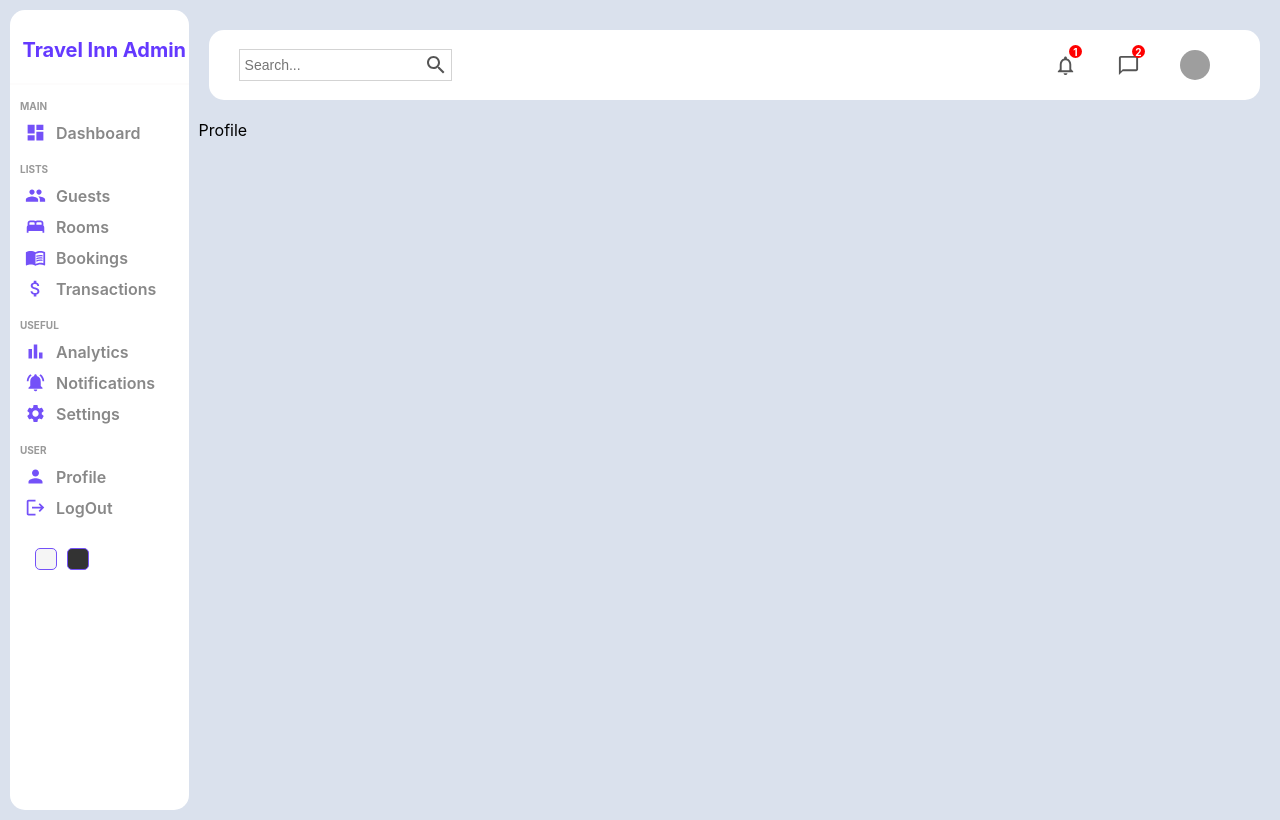
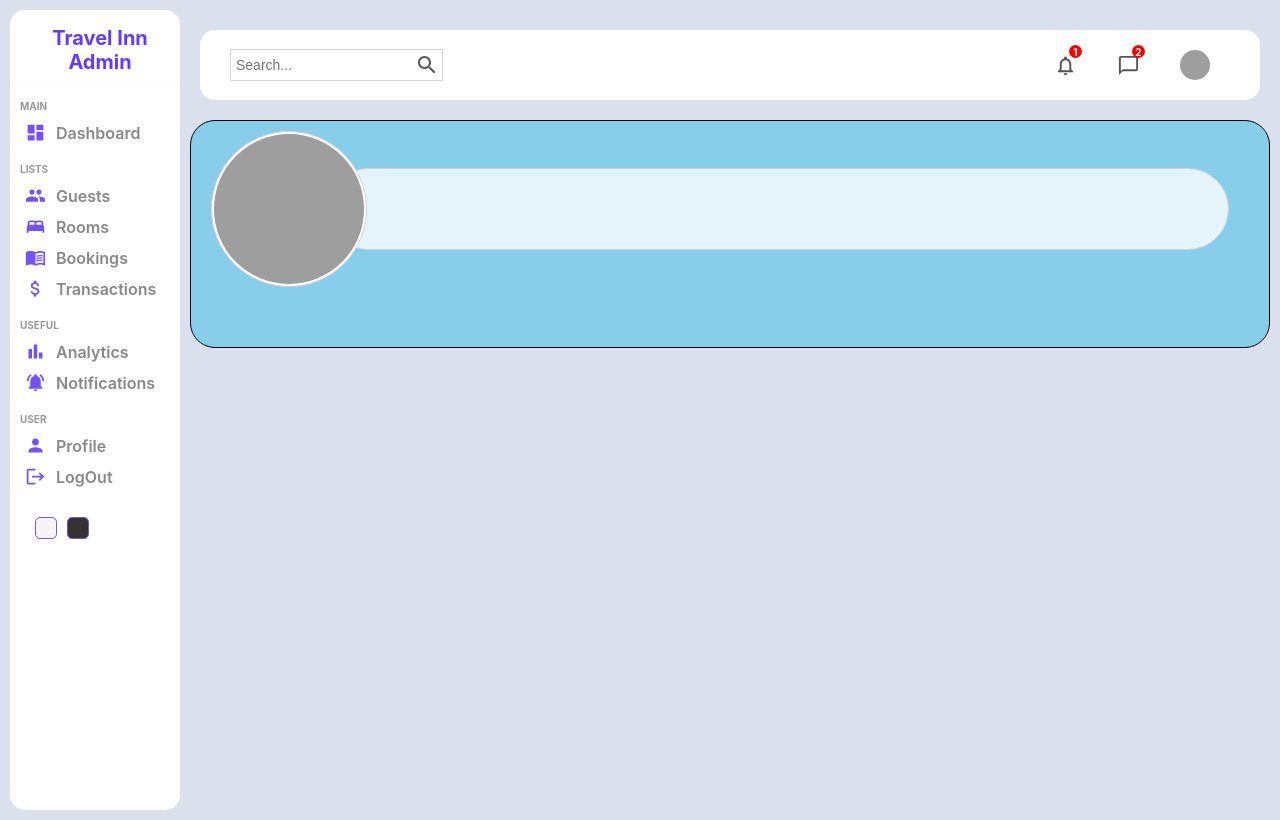
Before and after one commit to Travel-Inn/travel_inn_web_app, a React (Create React App) app: page /dashboard in a window 1280 px wide. Both pictures are taken after a click on the item "Profile". Built offline with nearby package versions, Linux system fonts and the light colour scheme; no server answers; grey boxes are pictures that could not be loaded.

Commit message:
started profile

```diff
--- a/src/components/Sidebar/Sidebar.js
+++ b/src/components/Sidebar/Sidebar.js
@@ -69,10 +69,10 @@ function Sidebar() {
                         <NavLink to={'/dashboard/notifications'} className='aaa'><span>Notifications</span></NavLink>
                     </li>
 
-                    <li>
+                    {/*<li>
                         <SettingsIcon className="icon" />
                         <NavLink to={'/dashboard/settings'} className='aaa'><span>Settings</span></NavLink>
-                    </li>
+    </li>*/}
 
                     <p className="title">USER</p>
                     <li>
--- a/src/pages/Profile/Profile.js
+++ b/src/pages/Profile/Profile.js
@@ -1,8 +1,23 @@
 import React from 'react'
+import './Profile.scss'
 
 const Profile = () => {
   return (
-    <div>Profile</div>
+    <div className='profile-container'>
+        <div className="top">
+            <div className="profile-img">
+                <img className='profile-pic' src='https://images.unsplash.com/photo-1597223557154-721c1cecc4b0?crop=entropy&cs=tinysrgb&fm=jpg&ixlib=rb-1.2.1&q=60&raw_url=true&ixid=MnwxMjA3fDB8MHxzZWFyY2h8MTd8fGh1bWFufGVufDB8fDB8fA%3D%3D&auto=format&fit=crop&w=500' alt='profile-pic' />
+            </div>
+
+            <div className="profile-card">
+                <div className="position"></div>
+                <div className="mail-part"></div>
+            </div>
+        </div>
+        <div className="bottom">
+
+        </div>
+    </div>
   )
 }
 
--- a/src/pages/Profile/Profile.scss
+++ b/src/pages/Profile/Profile.scss
@@ -0,0 +1,48 @@
+.profile-container {
+    border: 1px solid black;
+    flex:1;
+    display: flex;
+    flex-direction: column;
+    gap: 50px;
+    align-items: center;
+    padding: 10px;
+    background: skyblue;
+    border-radius: 25px;
+
+    .top {
+        flex: 1;
+        display: flex;
+        flex-direction: row;
+        align-items: center;
+
+        .profile-img {
+            border: 0.5px solid lightgray;
+            width: 150px;
+            height: 150px;
+            border-radius: 50%;
+            z-index: 10;
+            position: relative;
+            left: 10px;
+            background: white;
+            padding: 2px;
+
+            .profile-pic {
+                width: 100%;
+                height: 100%;
+                border-radius: 50%;
+            }
+
+        }
+
+        .profile-card {
+            position: relative;
+            background: rgba(255, 255, 255, 0.774);
+            border:0.5px solid lightgray ;
+            width: 900px;
+            height: 80px;
+            border-radius: 50px;
+            z-index: 0;
+            right: 30px;
+        }
+    }
+}
```
